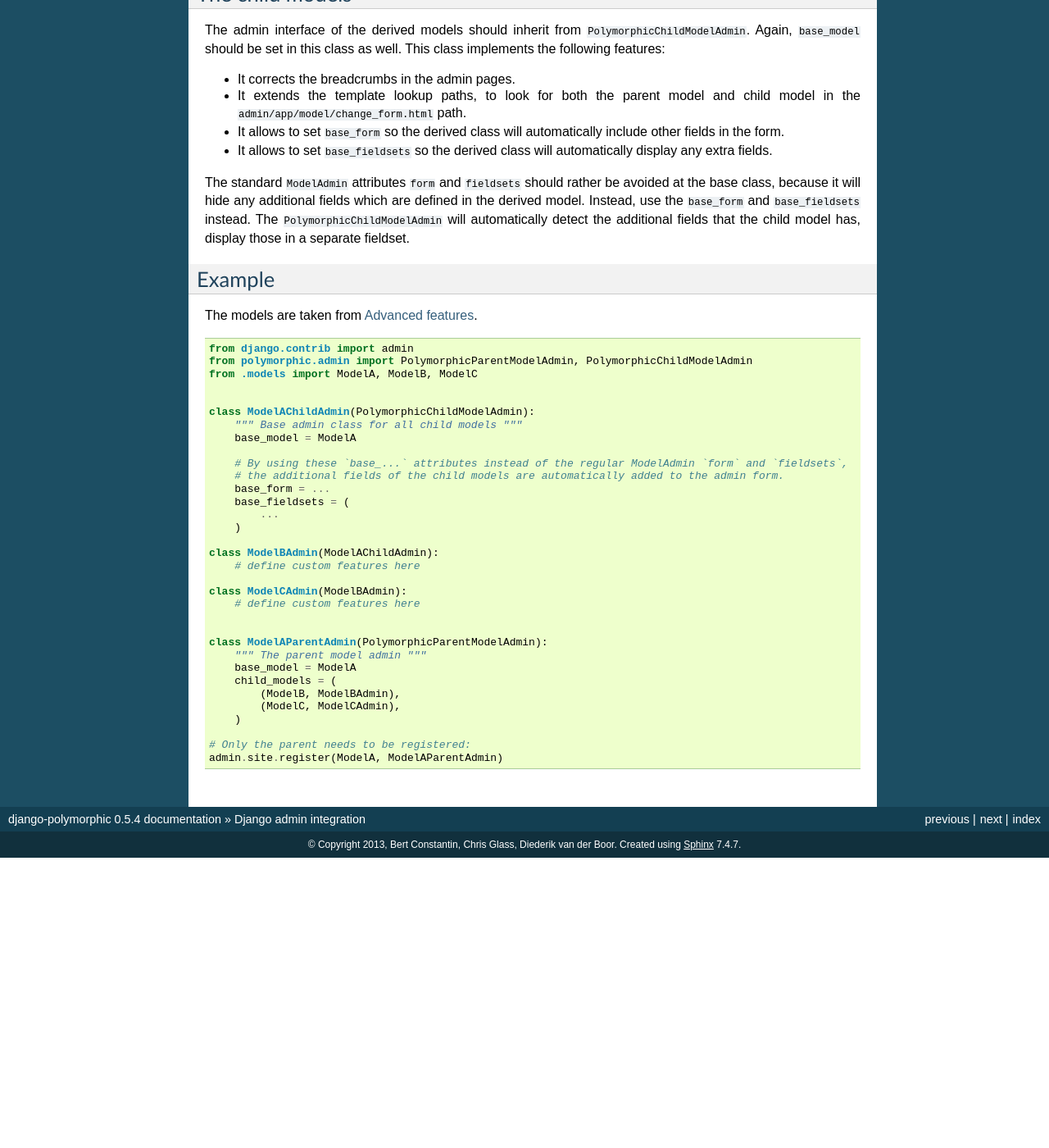
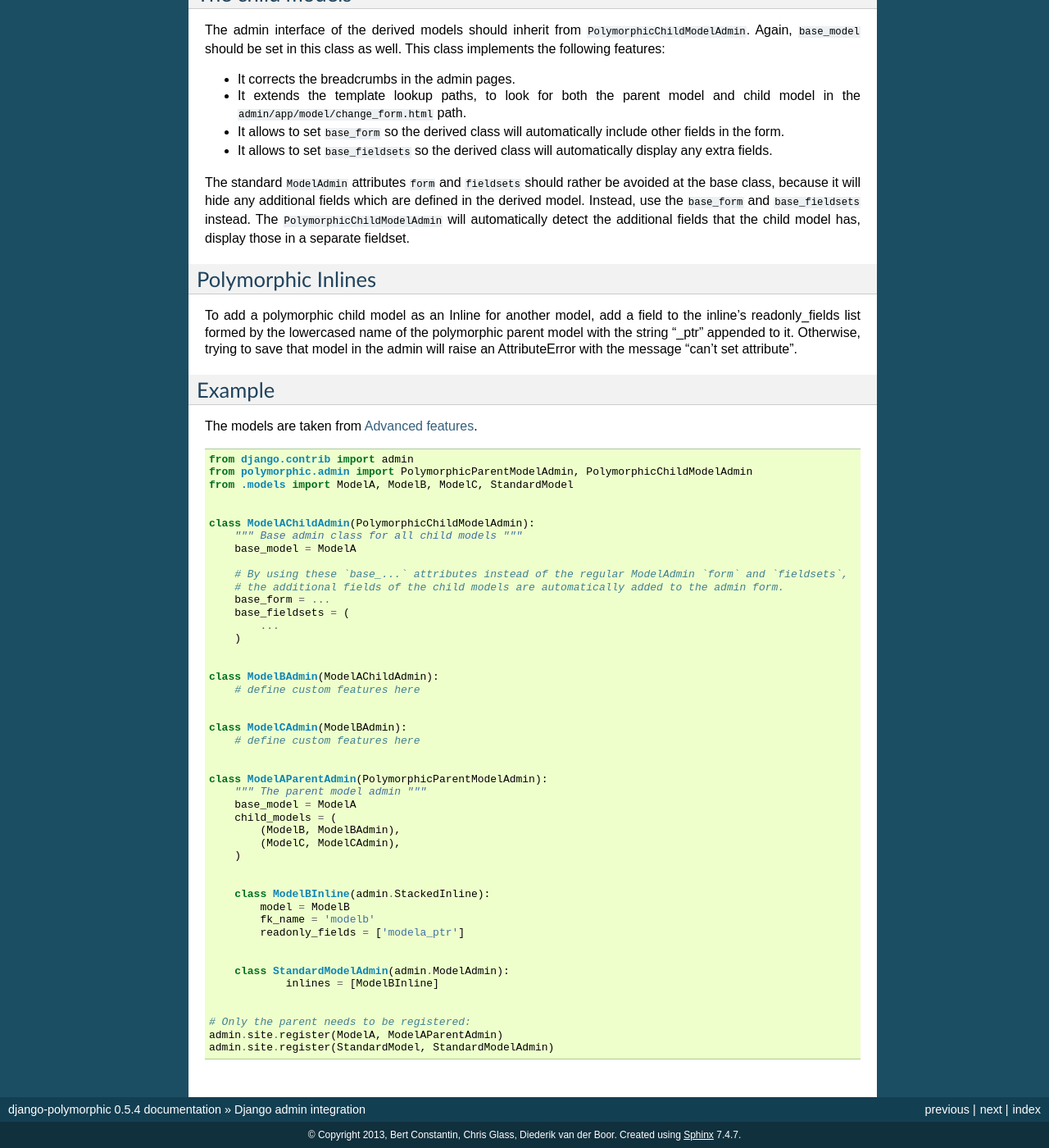
Before and after one commit to jazzband/django-polymorphic, a Sphinx documentation site: the page built from docs/admin.rst, in a window 1280 px wide and 1400 px high, scrolled down 769 px. Shown: the whole window at 82% size. Built offline with Sphinx 7.4.7, drawn with Linux system fonts in a browser that asks for light colours; before the commit the page ends 1815 px from its top, so only the background shows below that.

Commit message:
Added to admin docs how to add polymorphic child model as inline.

```diff
--- a/docs/admin.rst
+++ b/docs/admin.rst
@@ -53,6 +53,12 @@
 automatically detect the additional fields that the child model has, display those in a separate fieldset.
 
 
+Polymorphic Inlines
+-------------------
+
+To add a polymorphic child model as an Inline for another model, add a field to the inline's readonly_fields list formed by the lowercased name of the polymorphic parent model with the string "_ptr" appended to it. Otherwise, trying to save that model in the admin will raise an AttributeError with the message "can't set attribute".
+
+
 .. _admin-example:
 
 Example
@@ -64,7 +70,7 @@
 
     from django.contrib import admin
     from polymorphic.admin import PolymorphicParentModelAdmin, PolymorphicChildModelAdmin
-    from .models import ModelA, ModelB, ModelC
+    from .models import ModelA, ModelB, ModelC, StandardModel
 
 
     class ModelAChildAdmin(PolymorphicChildModelAdmin):
@@ -78,8 +84,10 @@
             ...
         )
 
+
     class ModelBAdmin(ModelAChildAdmin):
         # define custom features here
+
 
     class ModelCAdmin(ModelBAdmin):
         # define custom features here
@@ -93,5 +101,17 @@
             (ModelC, ModelCAdmin),
         )
 
+
+	class ModelBInline(admin.StackedInline):
+	    model = ModelB
+	    fk_name = 'modelb'
+	    readonly_fields = ['modela_ptr']
+
+
+	class StandardModelAdmin(admin.ModelAdmin):
+		inlines = [ModelBInline]
+
+
     # Only the parent needs to be registered:
     admin.site.register(ModelA, ModelAParentAdmin)
+    admin.site.register(StandardModel, StandardModelAdmin)
```
